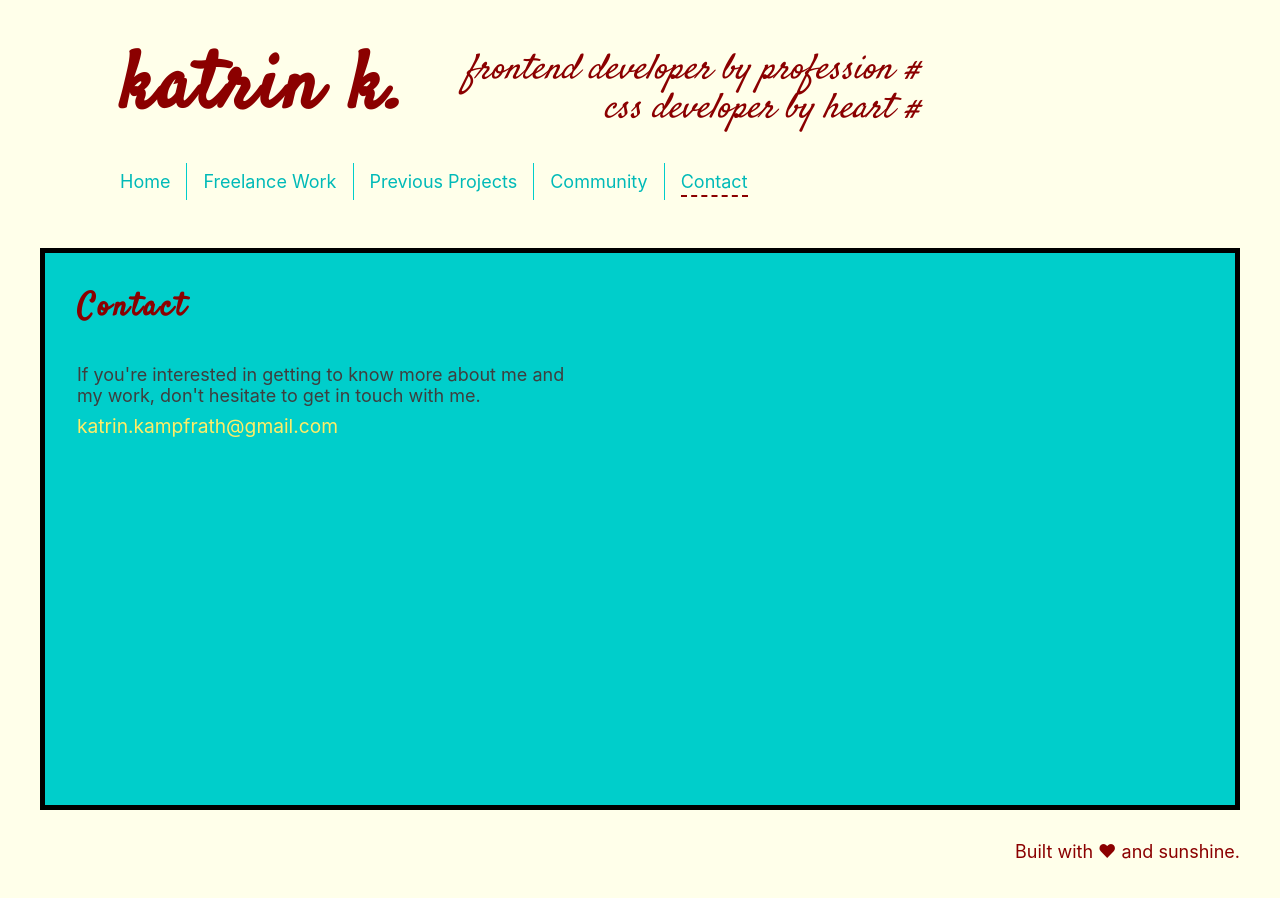
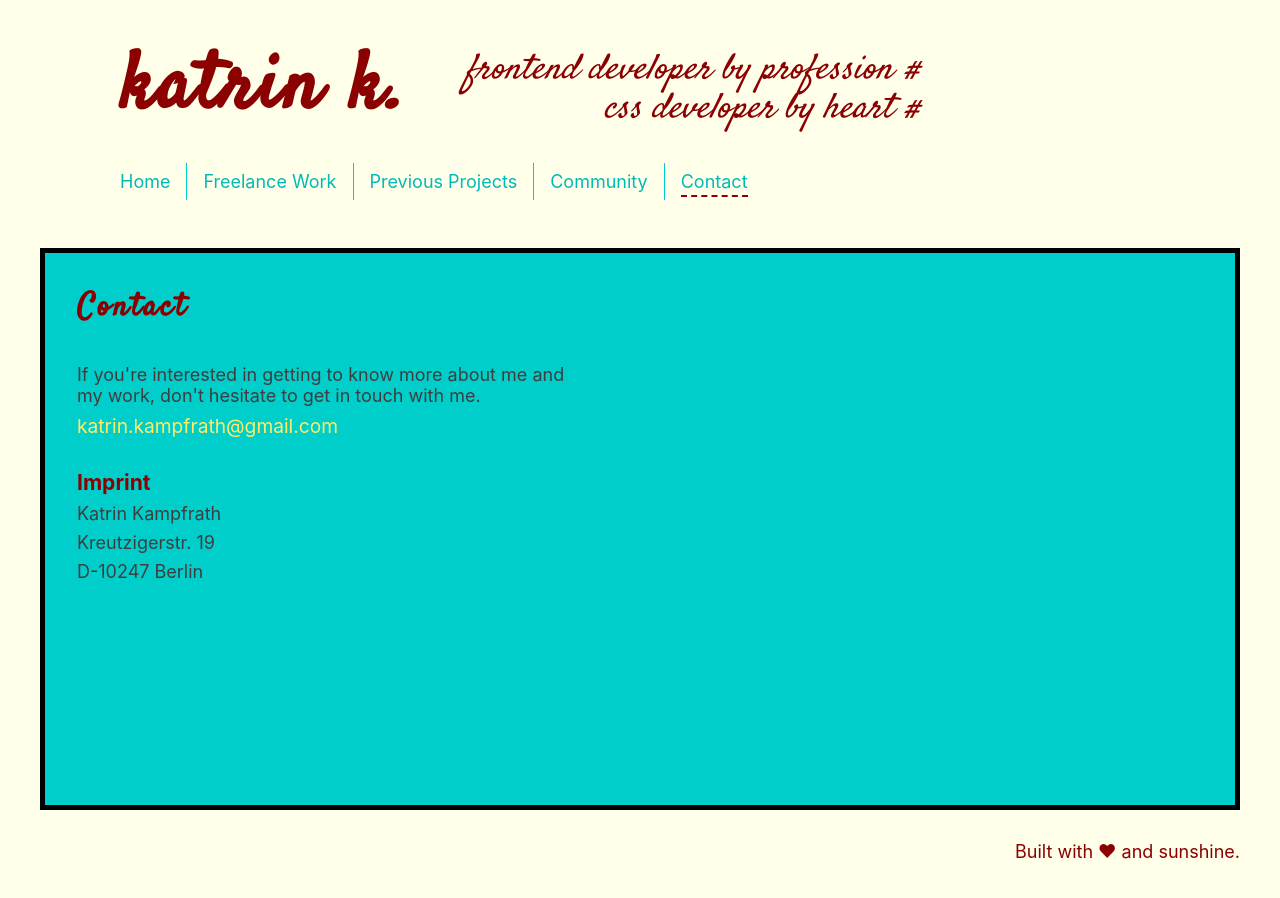
Before and after one commit to katrin-k/work-site, a Jekyll site: the page built from contact/index.html, in a window 1280 px wide. Built offline with Jekyll 4.4.1, drawn with Linux system fonts in a browser that asks for light colours.

Commit message:
Add imprint data

```diff
--- a/contact/index.html
+++ b/contact/index.html
@@ -9,4 +9,9 @@ permalink: /contact/
   <p class="contact-intro">If you're interested in getting to know more about me and my work, don't hesitate to get in touch with me.</p>
   <p class="p-cta"><a href="mailto:katrin.kampfrath@gmail.com" class="text-link">katrin.kampfrath@gmail.com</a></p>
 
+  <h3>Imprint</h3>
+  <p>Katrin Kampfrath</p>
+  <p>Kreutzigerstr. 19</p>
+  <p>D-10247 Berlin</p>
+
 </main>
```
